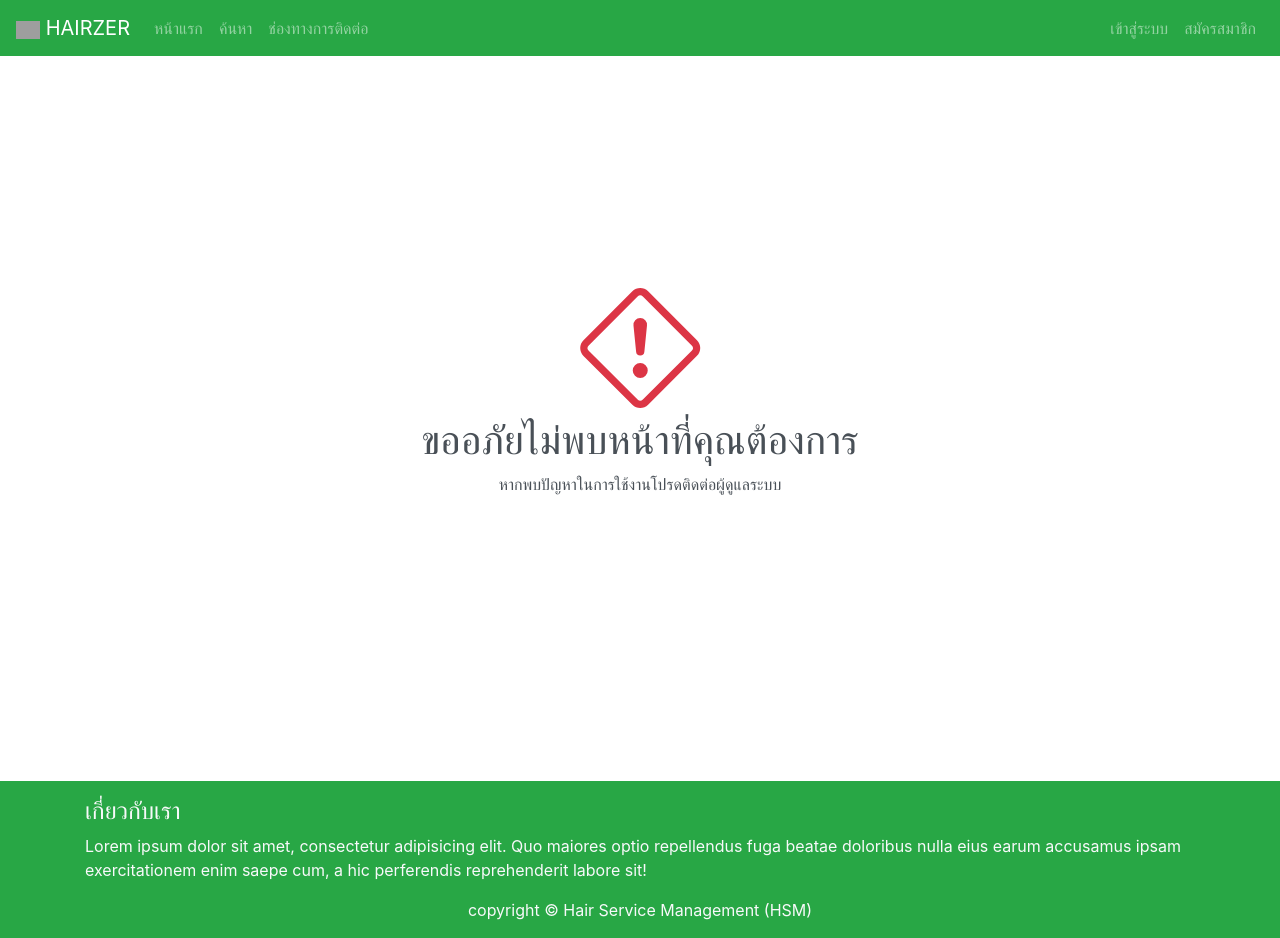
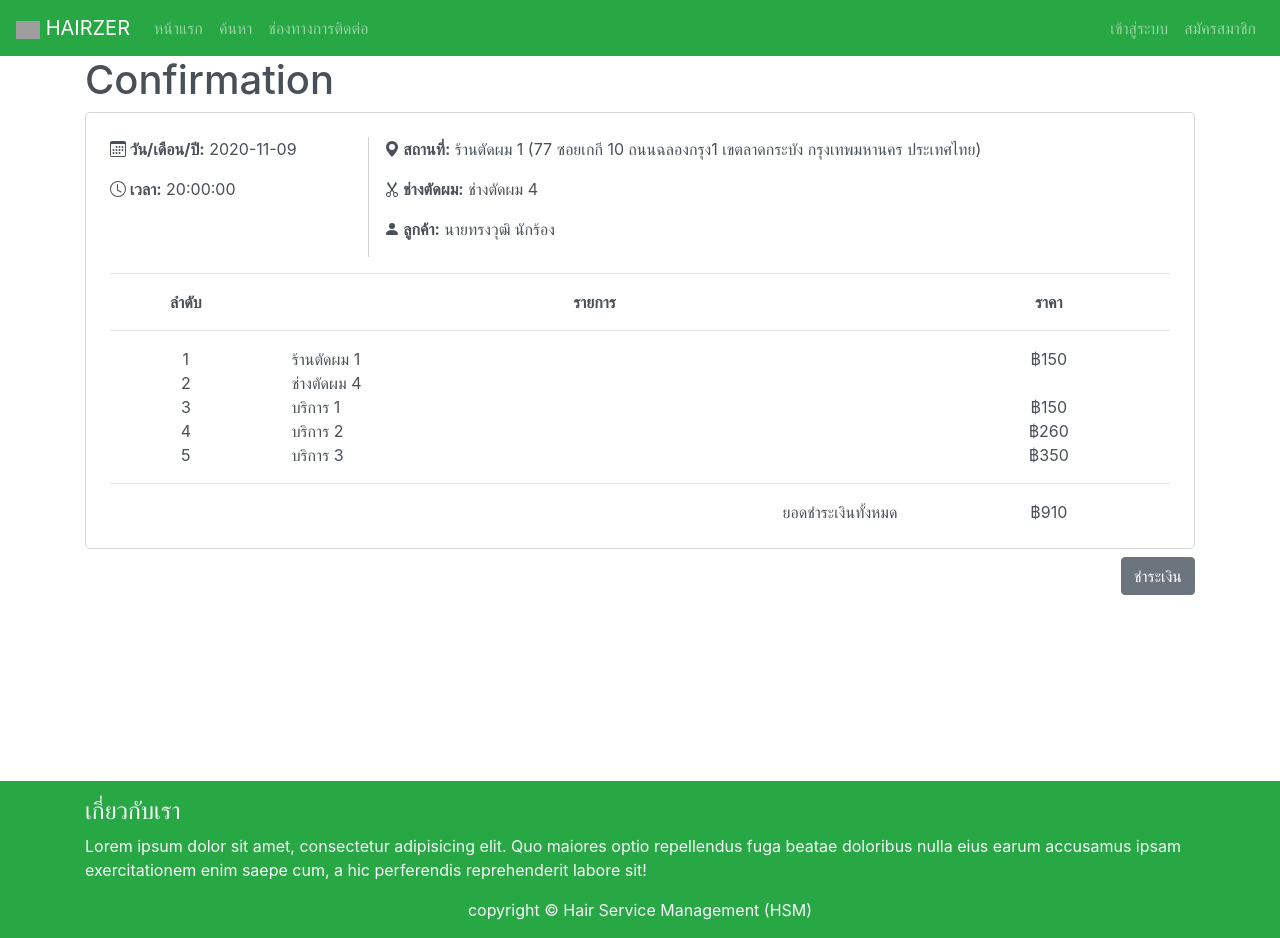
Before and after one commit to ussnllmn/Hairzer, a Vue app: page /confirmation in a window 1280 px wide. Before the commit this address led to /error. Built offline with nearby package versions, Linux system fonts and the light colour scheme; no server answers; grey boxes are pictures that could not be loaded.

Commit message:
[ADD] confirmation page

```diff
--- a/src/router/index.js
+++ b/src/router/index.js
@@ -11,7 +11,7 @@ const routes = [
     component: () => import('../views/Home.vue')
   },
 
-  //Search
+  //Search => select location => select barber => select service => confirm => pay => success
   {
     path: '/search',
     name: 'Search',
@@ -35,6 +35,18 @@ const routes = [
     name: 'Service',
     component: () => import('../views/Service.vue'),
     meta: {title: 'Hairzer | เลือกบริการที่คุณต้องการ'}
+  },
+  {
+    path: '/confirmation',
+    name: 'Confirmation',
+    component: () => import('../views/Confirmation.vue'),
+    meta: {title: 'Hairzer | ยืนยันการทำรายการ'}
+  },
+  {
+    path: '/paymentsuccess',
+    name: 'PaymentSuccess',
+    component: () => import('../views/PaymentSuccess.vue'),
+    meta: {title: 'Hairzer | จ่ายเงินสำเร็จ'}
   },
 
   //Contact
@@ -94,12 +106,7 @@ const routes = [
     component: () => import('../views/404.vue'),
     meta: {title: 'Hairzer | ขออภัยไม่พบหน้าที่คุณต้องการ'}
   },
-  {
-    path: '/paymentsuccess',
-    name: 'PaymentSuccess',
-    component: () => import('../views/PaymentSuccess.vue'),
-    meta: {title: 'Hairzer | จ่ายเงินสำเร็จ'}
-  },
+
 
 ]
 
--- a/src/views/Barber.vue
+++ b/src/views/Barber.vue
@@ -40,7 +40,7 @@
                         <!--Detail-->
                         <div class="col-sm-3 ml-3 my-2">
                             <h4>{{barber.name}}</h4>
-                            <p>คะแนน {{barber.score}}/10</p>
+                            <p><b-icon icon="star-fill" aria-hidden="true" variant="warning"></b-icon> คะแนน {{barber.score}}/10</p>
                             <li v-for="(cost, service) in barber.services" :key="(cost, service)">{{service}}: {{cost}}฿</li>
                         </div>
                         <!--Price-->
@@ -53,7 +53,7 @@
 
             <!--Side bar-->
             <div class="col-sm-4">
-                <form action="/confirmation">
+                <form action="/service">
                     <div class="summary my-4 p-2">
                         <h3>ราคารวม {{selectedBarber.cost}}฿</h3>
                         <div><p><b>วันที่:</b> </p></div>
--- /dev/null
+++ b/src/views/Confirmation.vue
@@ -0,0 +1,111 @@
+<template>
+    <div class="confirmation">
+        <h1>Confirmation</h1>
+
+        <!--Summary Box-->
+        <div class="confirmBox p-4">
+            <!--Detail Box-->
+            <div class="detailBox">
+                <b-row>
+                    <b-col cols="3">
+                        <p><b><b-icon icon="calendar3" aria-hidden="true"></b-icon> วัน/เดือน/ปี:</b> {{selectedDate}}</p>
+                        <p><b><b-icon icon="clock" aria-hidden="true"></b-icon> เวลา:</b> {{selectedTime}}</p>
+                    </b-col>
+                    <b-col style="border-left: 1px solid  #CED4DA;">
+                        <p><b><b-icon icon="geo-alt-fill" aria-hidden="true"></b-icon> สถานที่:</b> {{selectedLocation.name}} ({{selectedLocation.address}})</p>
+                        <p><b><b-icon icon="scissors" aria-hidden="true"></b-icon> ช่างตัดผม:</b> {{selectedBarber.name}}</p>
+                        <p><b><b-icon icon="person-fill" aria-hidden="true"></b-icon> ลูกค้า:</b> นายทรงวุฒิ นักร้อง</p>
+                    </b-col>
+                </b-row>
+            </div>
+            <hr>
+
+            <!--Title-->
+            <b-row class="text-center font-weight-bold">
+                <b-col sm="2">ลำดับ</b-col>
+                <b-col>รายการ</b-col>
+                <b-col sm="3">ราคา</b-col>
+            </b-row>
+            <hr>
+
+            <!--Selected Location-->
+            <b-row>
+                <b-col sm="2" class="text-center">1</b-col>
+                <b-col>{{selectedLocation.name}}</b-col>
+                <b-col sm="3" class="text-center">฿{{selectedLocation.cost}}</b-col>
+            </b-row>
+            <!--Selected Barber-->
+            <b-row>
+                <b-col sm="2" class="text-center">2</b-col>
+                <b-col>{{selectedBarber.name}}</b-col>
+            </b-row>
+
+             <!--Selected Service-->
+            <b-row v-for="(service, index) in selectedService" :key="index">
+                <b-col sm="2" class="text-center">{{index+3}}</b-col>
+                <b-col>{{service.name}}</b-col>
+                <b-col sm="3" class="text-center">฿{{service.cost}}</b-col>
+            </b-row>
+            <hr>
+
+            <!--Summary-->
+            <b-row>
+                <b-col class="text-right">ยอดชำระเงินทั้งหมด</b-col>
+                <b-col sm="3" class="text-center">฿{{totalCost}}</b-col>
+            </b-row>
+        </div>
+
+        <div>
+            <form action="/payment">
+                <b-btn class="float-right mt-2" type="submit">ชำระเงิน</b-btn>
+            </form>
+        </div>
+    </div>
+</template>
+
+<script>
+    import firebase from 'firebase/app';
+    import 'firebase/auth';
+    import 'firebase/firestore'
+
+    export default {
+        /*beforeCreate() {
+            firebase.auth().onAuthStateChanged(user => {
+                if (!user) {
+                    this.$router.replace({name: 'Signin'}).catch(()=>{})
+                }
+            })
+        },*/
+        data() {
+            return {
+                //totalCost cal by computed
+                selectedDate: '2020-11-09',
+                selectedTime: '20:00:00',
+                selectedLocation: { image: "", id: "0001", name: "ร้านตัดผม 1", score: 9, equipment: [ "อุปกรณ์ 1", "อุปกรณ์ 2", "อุปกรณ์ 3" ], cost: 150, address: '77 ซอยเกกี 10 ถนนฉลองกรุง1 เขตลาดกระบัง กรุงเทพมหานคร ประเทศไทย'},
+                selectedBarber: { image: "", id: "0004", name: "ช่างตัดผม 4", score: 7, services: { "บริการ 1": 110, "บริการ 2": 320 } },
+                selectedService: [ { name: "บริการ 1", cost: 150 }, { name: "บริการ 2", cost: 260 }, { name: "บริการ 3", cost: 350 } ],
+            }
+        },
+        computed: {
+            totalCost() {
+                var sum = 0
+                for(var el in this.selectedService){
+                    sum += this.selectedService[el].cost
+                }
+                sum += this.selectedLocation.cost
+                return sum
+            },
+        }
+    }
+</script>
+
+<style scoped>
+    .confirmation {
+        height: 725px;
+    }
+    .confirmBox {
+        border: 1px solid #CED4DA;
+        border-radius: 5px;
+        color: #495057;
+    }
+</style>
--- a/src/views/Location.vue
+++ b/src/views/Location.vue
@@ -35,18 +35,29 @@
                         </div>
                         <!--Image-->
                         <div class="col-sm-5">
-                            <img src="location.image" width="100%" height="250px">
+                            <img src="location.image" width="100%" height="275px">
                         </div>
                         <!--Detail-->
-                        <div class="col-sm-3 ml-3 my-2">
+                        <div class="col-sm-5 ml-3 my-2">
                             <h4>{{location.name}}</h4>
-                            <p>คะแนน {{location.score}}/10</p>
+
+                            <p>
+                                <small><b-icon icon="geo-alt-fill" aria-hidden="true"></b-icon> {{location.address}}</small>
+                            </p>
+
+                            <p>
+                                <b-icon icon="star-fill" aria-hidden="true" variant="warning"></b-icon> คะแนน {{location.score}} /10
+                            </p>
+
                             <li v-for="equipment in location.equipment" :key="equipment">{{equipment}}</li>
+
+                            <!--Price-->
+                            <div class="mr-auto align-self-end text-right">
+                                <h2>฿{{location.cost}}</h2>
+                            </div>
                         </div>
-                        <!--Price-->
-                        <div class="col-sm-2 mr-auto align-self-end text-right">
-                            <h2>฿{{location.cost}}</h2>
-                        </div>
+
+
                 </div>
             </div>
 
@@ -76,10 +87,10 @@
                 selectedLocation: '',
                 totalCost: 0,
                 locations: [
-                    {image:'', id:'0001', name:'ร้านตัดผม 1', score: 9, equipment: ['อุปกรณ์ 1', 'อุปกรณ์ 2', 'อุปกรณ์ 3',], cost: 150},
-                    {image:'', id:'0002', name:'ร้านตัดผม 2', score: 10, equipment: ['อุปกรณ์ 1', 'อุปกรณ์ 2', 'อุปกรณ์ 3', ], cost: 350},
-                    {image:'', id:'0003', name:'ร้านตัดผม 3', score: 7, equipment: ['อุปกรณ์ 1', 'อุปกรณ์ 2', 'อุปกรณ์ 3',], cost: 120},
-                    {image:'', id:'0004', name:'ร้านตัดผม 4', score: 6, equipment: ['อุปกรณ์ 1', 'อุปกรณ์ 2'], cost: 200},
+                    {image:'', id:'0001', name:'ร้านตัดผม 1', score: 9, equipment: ['อุปกรณ์ 1', 'อุปกรณ์ 2', 'อุปกรณ์ 3',], cost: 150,  address: '77 ซอยเกกี 10 ถนนฉลองกรุง1 เขตลาดกระบัง กรุงเทพมหานคร ประเทศไทย'},
+                    {image:'', id:'0002', name:'ร้านตัดผม 2', score: 10, equipment: ['อุปกรณ์ 1', 'อุปกรณ์ 2', 'อุปกรณ์ 3', ], cost: 350, address: '58 ซอยเกกี 1 ถนนฉลองกรุง1 เขตลาดกระบัง กรุงเทพมหานคร ประเทศไทย'},
+                    {image:'', id:'0003', name:'ร้านตัดผม 3', score: 7, equipment: ['อุปกรณ์ 1', 'อุปกรณ์ 2', 'อุปกรณ์ 3',], cost: 120, address: '33 ซอยเกกี 0 ถนนฉลองกรุง1 เขตลาดกระบัง กรุงเทพมหานคร ประเทศไทย'},
+                    {image:'', id:'0004', name:'ร้านตัดผม 4', score: 6, equipment: ['อุปกรณ์ 1', 'อุปกรณ์ 2'], cost: 200, address: '999/70 ถนนลาดกระบัง 10/3 เขตลาดกระบัง กรุงเทพมหานคร ประเทศไทย'},
                 ]
             }
         },
--- a/src/views/Search.vue
+++ b/src/views/Search.vue
@@ -41,7 +41,7 @@
                     <!--Date-->
                     <div class="col-sm-4">
                         <b-form-datepicker class="mb-2" id="datepicker" placeholder="เลือกวันที่ต้องการ"
-                        v-model="date"
+                        v-model="selectedDate"
                         :min="minDate"
                         >
                         </b-form-datepicker>
@@ -49,7 +49,7 @@
 
                     <!--Time-->
                     <div class="col-sm-4 mb-2">
-                        <b-form-timepicker id="timepicker" placeholder="เลือกเวลาที่ต้องการ" v-model="time" locale="th"></b-form-timepicker>
+                        <b-form-timepicker id="timepicker" placeholder="เลือกเวลาที่ต้องการ" v-model="selectedTime" locale="th"></b-form-timepicker>
                     </div>
 
                     <!--Button-->
@@ -69,8 +69,8 @@
                 //data ที่ต้องใช้ค้นหา location, service, date, time
                 location:'แขวงลาดกระบัง',
                 serviceChecked: [],
-                date: '',
-                time: '',
+                selectedDate: '',
+                selectedTime: '',
 
                 //date picker
                 minDate: new Date(),
```
